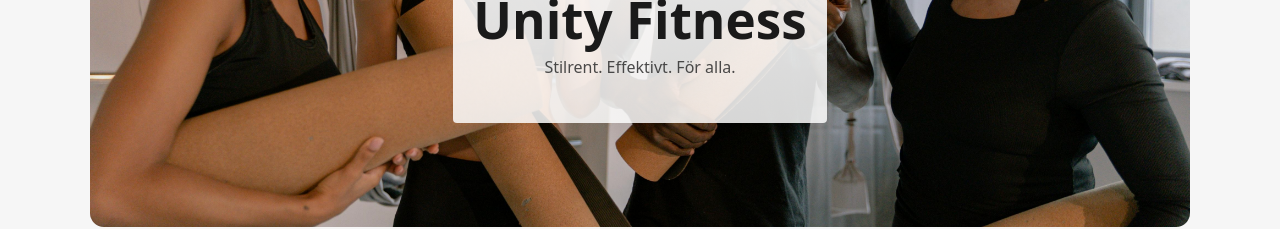
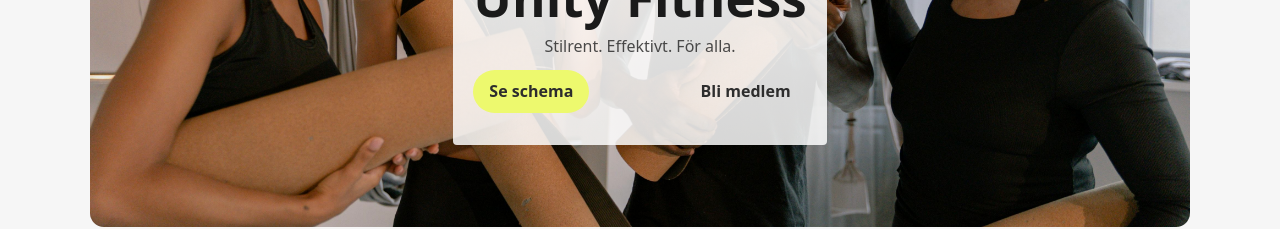
Before and after one commit to josefineluther/unity-fitness, a React (Vite) app: page / in a window 1280 px wide. Shown: the part 413-642 px from the top of the page. Built offline with nearby package versions, Linux system fonts and the light colour scheme; no server answers.

Commit message:
updated hero-overley

```diff
--- a/src/routes/Home.css
+++ b/src/routes/Home.css
@@ -129,21 +129,6 @@
   margin: 0;
   display: grid;
   gap: 0.5rem;
-}
-
-.class-item {
-  display: flex;
-  justify-content: space-between;
-  align-items: center;
-  padding: 0.75rem 1rem;
-  border-radius: 10px;
-  background: rgba(255, 255, 255, 0.95);
-  box-shadow: 0 2px 6px rgba(20, 20, 20, 0.03);
-}
-
-.class-item .time {
-  font-size: 0.9rem;
-  color: rgba(45, 45, 45, 0.7);
 }
 
 .actions {
@@ -353,4 +338,8 @@
     padding-top: 0px;
     padding-bottom: 0px;
   }
+
+  .hero-actions {
+    display: none;
+  }
 }
--- a/src/routes/Home.tsx
+++ b/src/routes/Home.tsx
@@ -36,7 +36,14 @@ function Home() {
         <div className='hero-overlay'>
           <h1>Unity Fitness</h1>
           <p className='lead'>Stilrent. Effektivt. För alla.</p>
-
+          <div className='hero-actions'>
+            <a href='/alla-pass' className='btn primary'>
+              Se schema
+            </a>
+            <a className='btn ghost' href='/medlemskap'>
+              Bli medlem
+            </a>
+          </div>
         </div>
       </header>
       <section className='next-pass' aria-live='polite'>
```
